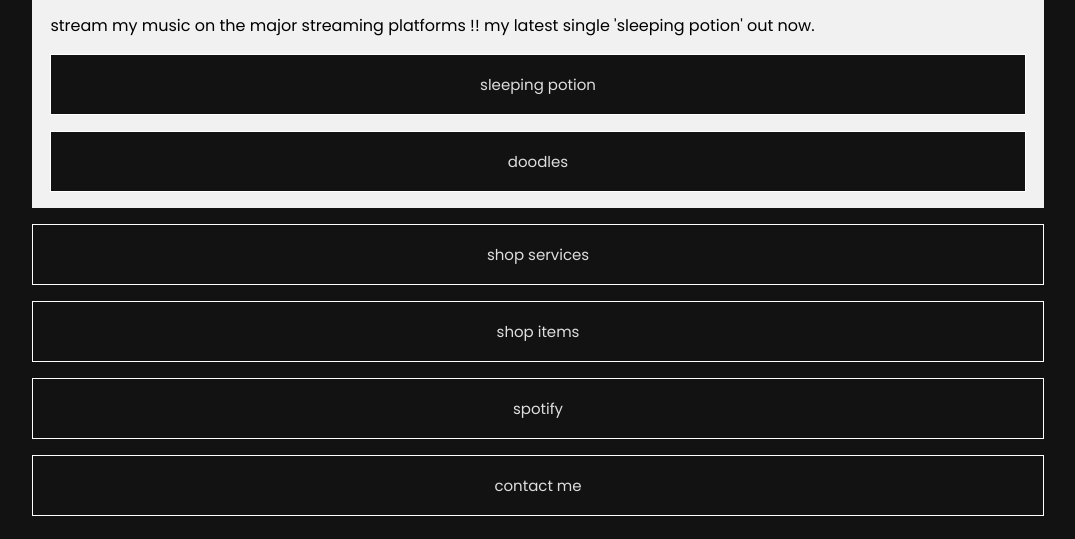
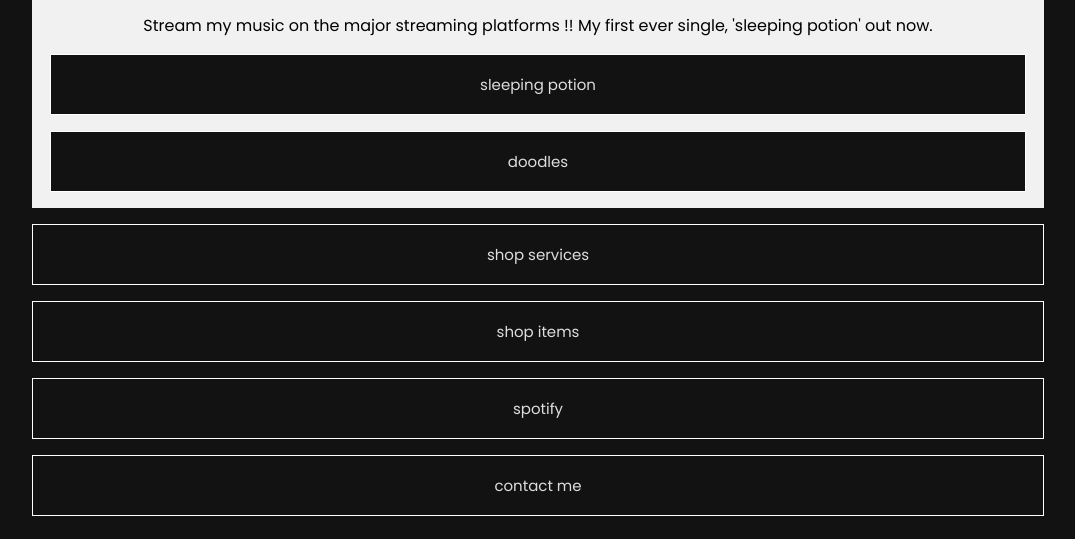
Before and after one commit to whteflr/whteflr.github.io, a plain HTML site: page index.html in a window 1280 px wide. Both pictures are taken after a click on the button "stream my music". Shown: the part 261-800 px from the top of the page, without its empty margins (102-1177 px from the left). Drawn offline with Linux system fonts and the light colour scheme.

Commit message:
Update index.html

```diff
--- a/index.html
+++ b/index.html
@@ -462,7 +462,7 @@ background-color: #121212;
 <div class="content">
 <!--   <p>Hey ! I am a classical singer and I make music! Check out my two recent singles, both instrumental ballads which were
   uploaded as a part of a competition! Songs out on all major streaming platforms now !</p>  -->
- <p>stream my music on the major streaming platforms !! my latest single 'sleeping potion' out now.</p>
+ <p style="text-align:center;">Stream my music on the major streaming platforms !! My first ever single, 'sleeping potion' out now.</p>
 
   <button type="button" class="collapsible">sleeping potion</button>
 <div class="content" style="text-align:center; justify-content:center; align-items:center;"> <p></P>
```
